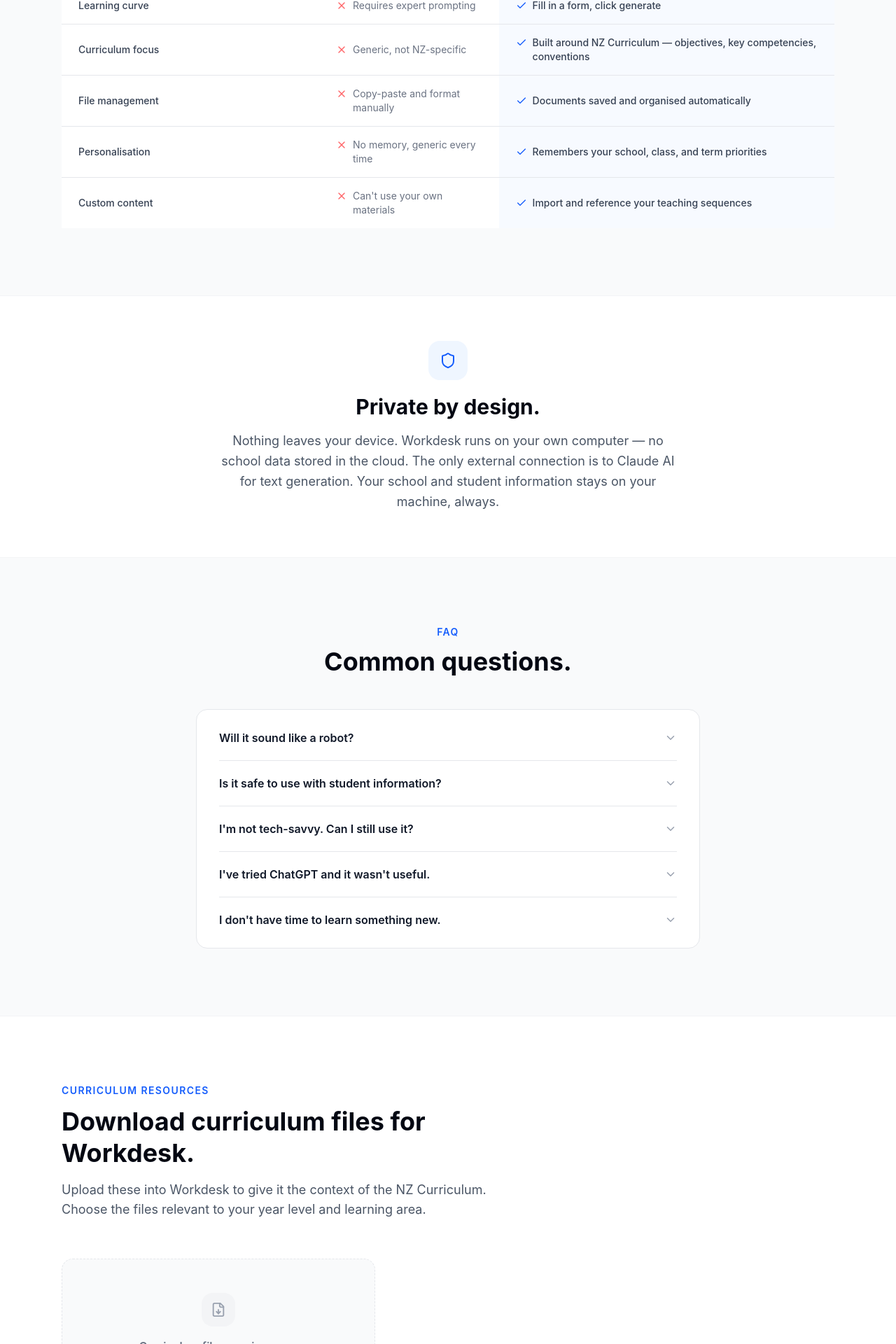
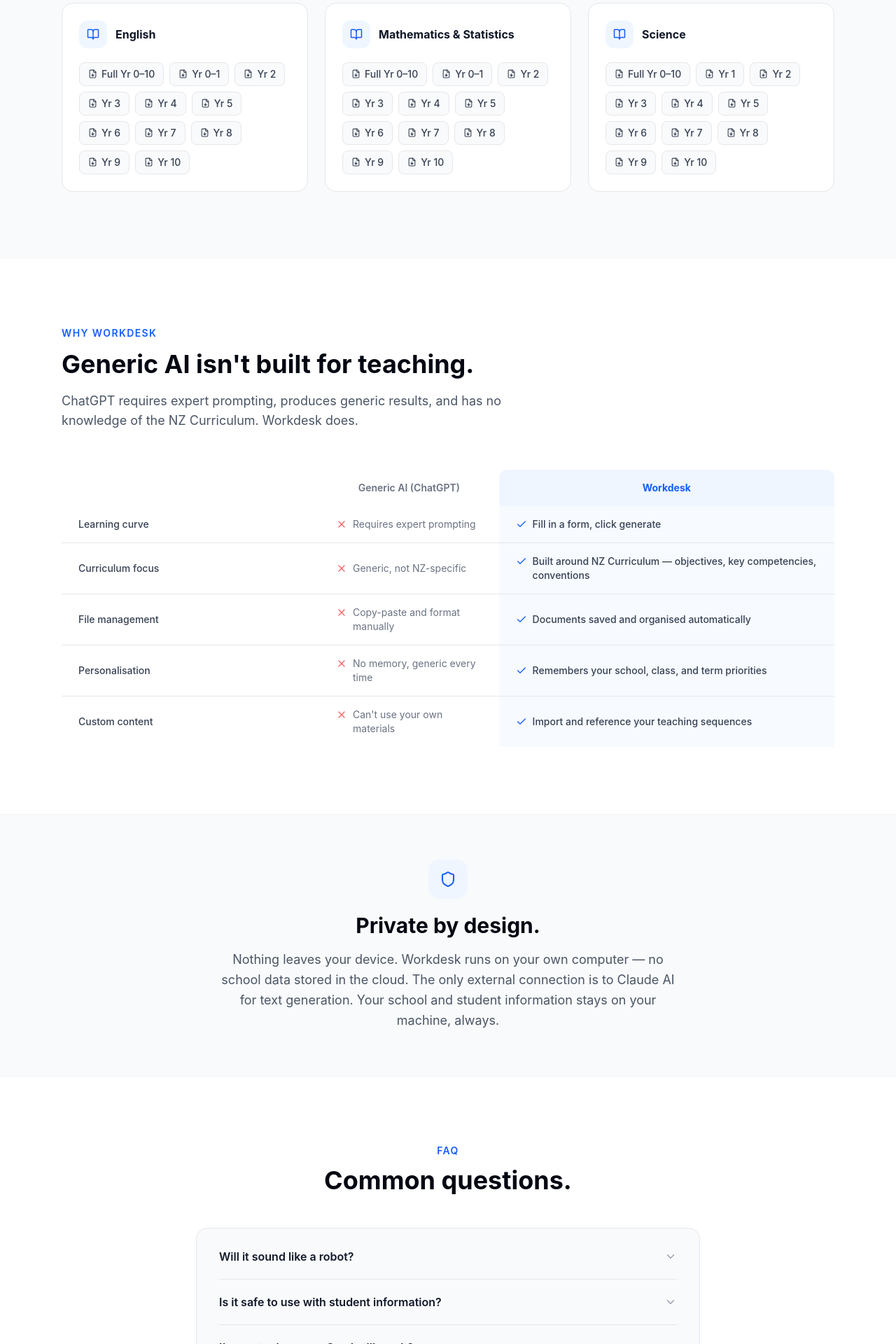
Before and after one commit to spurstate/spurstate-website, a React (Vite) app: page /workdesk in a window 1280 px wide. Shown: the part 3157-5077 px from the top of the page at 70% size. Built offline with nearby package versions, Linux system fonts and the light colour scheme.

Commit message:
add curriculum files to website

```diff
--- a/src/components/Footer.tsx
+++ b/src/components/Footer.tsx
@@ -9,7 +9,7 @@
           {/* Brand */}
           <div className="flex flex-col gap-4">
             <img src="/assets/logo.png" alt="Spurstate" className="h-14 w-auto self-start" />
-            <p className="text-sm leading-relaxed mb-4">
+            <p className="text-sm leading-relaxed mb-8">
               AI tools that work for the rest of us.
             </p>
             <div className="flex items-center gap-2 text-sm">
--- a/src/pages/Workdesk.tsx
+++ b/src/pages/Workdesk.tsx
@@ -114,10 +114,70 @@
   )
 }
 
-const curriculumFiles: { title: string; description: string; url: string | null }[] = [
-  // Add curriculum files here when ready, e.g.:
-  // { title: 'English — Year 1–4', description: 'NZ Curriculum English learning areas, Years 1–4', url: 'https://...' },
+const curriculumSubjects = [
+  {
+    subject: 'English',
+    files: [
+      { year: 'Full Yr 0–10', url: 'https://raw.githubusercontent.com/spurstate/workdesk-releases/main/nz_curriculum/english/English\u2013Yr0-10-Oct-2025.md' },
+      { year: 'Yr 0–1', url: 'https://raw.githubusercontent.com/spurstate/workdesk-releases/main/nz_curriculum/english/English-Yr0-1-Teaching-Sequence-.md' },
+      { year: 'Yr 2', url: 'https://raw.githubusercontent.com/spurstate/workdesk-releases/main/nz_curriculum/english/English-Yr2-Teaching-Sequence-.md' },
+      { year: 'Yr 3', url: 'https://raw.githubusercontent.com/spurstate/workdesk-releases/main/nz_curriculum/english/English-Yr3-Teaching-Sequence-.md' },
+      { year: 'Yr 4', url: 'https://raw.githubusercontent.com/spurstate/workdesk-releases/main/nz_curriculum/english/English-Yr4-Teaching-Sequence-.md' },
+      { year: 'Yr 5', url: 'https://raw.githubusercontent.com/spurstate/workdesk-releases/main/nz_curriculum/english/English-Yr5-Teaching-Sequence-.md' },
+      { year: 'Yr 6', url: 'https://raw.githubusercontent.com/spurstate/workdesk-releases/main/nz_curriculum/english/English-Yr6-Teaching-Sequence-.md' },
+      { year: 'Yr 7', url: 'https://raw.githubusercontent.com/spurstate/workdesk-releases/main/nz_curriculum/english/English\u2013Yr7-Teaching-Sequence-.md' },
+      { year: 'Yr 8', url: 'https://raw.githubusercontent.com/spurstate/workdesk-releases/main/nz_curriculum/english/English-Yr8-Teaching-Sequence-.md' },
+      { year: 'Yr 9', url: 'https://raw.githubusercontent.com/spurstate/workdesk-releases/main/nz_curriculum/english/English-Yr9-Teaching-Sequence-.md' },
+      { year: 'Yr 10', url: 'https://raw.githubusercontent.com/spurstate/workdesk-releases/main/nz_curriculum/english/English-Yr10-Teaching-Sequence-.md' },
+    ],
+  },
+  {
+    subject: 'Mathematics & Statistics',
+    files: [
+      { year: 'Full Yr 0–10', url: 'https://raw.githubusercontent.com/spurstate/workdesk-releases/main/nz_curriculum/maths/Mathematics\u2013and\u2013Statistics-Yr0-10.md' },
+      { year: 'Yr 0–1', url: 'https://raw.githubusercontent.com/spurstate/workdesk-releases/main/nz_curriculum/maths/Mathematics-and-Statistics-Yr0-1-Teaching-Sequence-.md' },
+      { year: 'Yr 2', url: 'https://raw.githubusercontent.com/spurstate/workdesk-releases/main/nz_curriculum/maths/Mathematics-and-Statistics-Yr-2-Teaching-Sequence-.md' },
+      { year: 'Yr 3', url: 'https://raw.githubusercontent.com/spurstate/workdesk-releases/main/nz_curriculum/maths/Mathematics-and-Statistics-Yr-3-Teaching-Sequence-.md' },
+      { year: 'Yr 4', url: 'https://raw.githubusercontent.com/spurstate/workdesk-releases/main/nz_curriculum/maths/Mathematics-and-Statistics-Yr-4-Teaching-Sequence-.md' },
+      { year: 'Yr 5', url: 'https://raw.githubusercontent.com/spurstate/workdesk-releases/main/nz_curriculum/maths/Mathematics-and-Statistics\u2013Yr-5-Teaching-Sequence-.md' },
+      { year: 'Yr 6', url: 'https://raw.githubusercontent.com/spurstate/workdesk-releases/main/nz_curriculum/maths/Mathematics-and-Statistics-Yr-6-Teaching-Sequence-.md' },
+      { year: 'Yr 7', url: 'https://raw.githubusercontent.com/spurstate/workdesk-releases/main/nz_curriculum/maths/Mathematics-and-Statistics\u2013Yr-7-Teaching-Sequence-.md' },
+      { year: 'Yr 8', url: 'https://raw.githubusercontent.com/spurstate/workdesk-releases/main/nz_curriculum/maths/Mathematics-and-Statistics-Yr-8-Teaching-Sequence-.md' },
+      { year: 'Yr 9', url: 'https://raw.githubusercontent.com/spurstate/workdesk-releases/main/nz_curriculum/maths/Mathematics-and-Statistics-Yr-9-Teaching-Sequence-.md' },
+      { year: 'Yr 10', url: 'https://raw.githubusercontent.com/spurstate/workdesk-releases/main/nz_curriculum/maths/Mathematics-and-Statistics-Yr-10-Teaching-Sequence-.md' },
+    ],
+  },
+  {
+    subject: 'Science',
+    files: [
+      { year: 'Full Yr 0–10', url: 'https://raw.githubusercontent.com/spurstate/workdesk-releases/main/nz_curriculum/science/Science-Draft-Yr0-10-Oct--2025.md' },
+      { year: 'Yr 1', url: 'https://raw.githubusercontent.com/spurstate/workdesk-releases/main/nz_curriculum/science/Science-Yr-1-teaching-sequence.md' },
+      { year: 'Yr 2', url: 'https://raw.githubusercontent.com/spurstate/workdesk-releases/main/nz_curriculum/science/Science-Yr-2-teaching-sequence.md' },
+      { year: 'Yr 3', url: 'https://raw.githubusercontent.com/spurstate/workdesk-releases/main/nz_curriculum/science/Science-Yr-3-teaching-sequence.md' },
+      { year: 'Yr 4', url: 'https://raw.githubusercontent.com/spurstate/workdesk-releases/main/nz_curriculum/science/Science-Yr-4-teaching-sequence.md' },
+      { year: 'Yr 5', url: 'https://raw.githubusercontent.com/spurstate/workdesk-releases/main/nz_curriculum/science/Science-Yr-5-teaching-sequence.md' },
+      { year: 'Yr 6', url: 'https://raw.githubusercontent.com/spurstate/workdesk-releases/main/nz_curriculum/science/Science-Yr-6-teaching-sequence.md' },
+      { year: 'Yr 7', url: 'https://raw.githubusercontent.com/spurstate/workdesk-releases/main/nz_curriculum/science/Science-Yr-7-teaching-sequence.md' },
+      { year: 'Yr 8', url: 'https://raw.githubusercontent.com/spurstate/workdesk-releases/main/nz_curriculum/science/Science-Yr-8-teaching-sequence.md' },
+      { year: 'Yr 9', url: 'https://raw.githubusercontent.com/spurstate/workdesk-releases/main/nz_curriculum/science/Science-Yr-9-teaching-sequence.md' },
+      { year: 'Yr 10', url: 'https://raw.githubusercontent.com/spurstate/workdesk-releases/main/nz_curriculum/science/Science-Yr-10-teaching-sequence.md' },
+    ],
+  },
 ]
+
+async function downloadCurriculumFile(url: string) {
+  const filename = decodeURIComponent(url.split('/').pop() ?? 'curriculum.md')
+  const response = await fetch(url)
+  const blob = await response.blob()
+  const objectUrl = URL.createObjectURL(blob)
+  const a = document.createElement('a')
+  a.href = objectUrl
+  a.download = filename
+  document.body.appendChild(a)
+  a.click()
+  document.body.removeChild(a)
+  URL.revokeObjectURL(objectUrl)
+}
 
 export default function Workdesk() {
   const [tourOpen, setTourOpen] = useState(false)
@@ -232,8 +292,48 @@
         </div>
       </section>
 
+      {/* Curriculum downloads */}
+      <section className="bg-gray-50 py-24 border-t border-gray-100">
+        <div className="max-w-6xl mx-auto px-6">
+          <div className="max-w-2xl mb-14">
+            <p className="text-blue-600 text-sm font-semibold uppercase tracking-widest mb-3">Curriculum Resources</p>
+            <h2 className="text-4xl font-bold text-gray-950 leading-tight mb-4">
+              Download curriculum files for Workdesk.
+            </h2>
+            <p className="text-lg text-gray-600">
+              These are text files from Tāhūrangi — the New Zealand Curriculum refresh. Upload them into Workdesk so it plans around exactly what you're teaching. Choose the files for your year level and learning area.
+            </p>
+          </div>
+
+          <div className="grid grid-cols-1 md:grid-cols-3 gap-6">
+            {curriculumSubjects.map((subject) => (
+              <div key={subject.subject} className="rounded-2xl border border-gray-200 p-6 hover:border-blue-200 hover:shadow-sm transition-all bg-white">
+                <div className="flex items-center gap-3 mb-5">
+                  <div className="w-10 h-10 rounded-xl bg-blue-50 flex items-center justify-center shrink-0">
+                    <BookOpen size={18} className="text-blue-600" />
+                  </div>
+                  <h3 className="font-bold text-gray-900">{subject.subject}</h3>
+                </div>
+                <div className="flex flex-wrap gap-2">
+                  {subject.files.map((file) => (
+                    <button
+                      key={file.year}
+                      onClick={() => downloadCurriculumFile(file.url)}
+                      className="inline-flex items-center gap-1.5 px-3 py-1.5 rounded-lg bg-gray-50 border border-gray-200 text-sm text-gray-700 font-medium hover:border-blue-200 hover:bg-blue-50 hover:text-blue-700 transition-colors"
+                    >
+                      <FileDown size={13} />
+                      {file.year}
+                    </button>
+                  ))}
+                </div>
+              </div>
+            ))}
+          </div>
+        </div>
+      </section>
+
       {/* Comparison */}
-      <section className="bg-gray-50 py-24">
+      <section className="bg-white py-24">
         <div className="max-w-6xl mx-auto px-6">
           <div className="max-w-2xl mb-14">
             <p className="text-blue-600 text-sm font-semibold uppercase tracking-widest mb-3">Why Workdesk</p>
@@ -278,7 +378,7 @@
       </section>
 
       {/* Privacy callout */}
-      <section className="bg-white py-16 border-y border-gray-100">
+      <section className="bg-gray-50 py-16 border-y border-gray-100">
         <div className="max-w-4xl mx-auto px-6 text-center">
           <div className="w-14 h-14 rounded-2xl bg-blue-50 flex items-center justify-center mx-auto mb-5">
             <Shield size={24} className="text-blue-600" />
@@ -291,68 +391,17 @@
       </section>
 
       {/* FAQ */}
-      <section className="bg-gray-50 py-24">
+      <section className="bg-white py-24">
         <div className="max-w-3xl mx-auto px-6">
           <div className="mb-12 text-center">
             <p className="text-blue-600 text-sm font-semibold uppercase tracking-widest mb-3">FAQ</p>
             <h2 className="text-4xl font-bold text-gray-950">Common questions.</h2>
           </div>
-          <div className="bg-white rounded-2xl border border-gray-200 px-8 py-2">
+          <div className="bg-gray-50 rounded-2xl border border-gray-200 px-8 py-2">
             {faqs.map((faq, i) => (
               <FAQ key={i} {...faq} />
             ))}
           </div>
-        </div>
-      </section>
-
-      {/* Curriculum downloads */}
-      <section className="bg-white py-24 border-t border-gray-100">
-        <div className="max-w-6xl mx-auto px-6">
-          <div className="max-w-2xl mb-14">
-            <p className="text-blue-600 text-sm font-semibold uppercase tracking-widest mb-3">Curriculum Resources</p>
-            <h2 className="text-4xl font-bold text-gray-950 leading-tight mb-4">
-              Download curriculum files for Workdesk.
-            </h2>
-            <p className="text-lg text-gray-600">
-              Upload these into Workdesk to give it the context of the NZ Curriculum. Choose the files relevant to your year level and learning area.
-            </p>
-          </div>
-
-          {curriculumFiles.length === 0 ? (
-            <div className="rounded-2xl border border-dashed border-gray-200 bg-gray-50 p-12 flex flex-col items-center justify-center text-center max-w-md">
-              <div className="w-12 h-12 rounded-2xl bg-gray-100 flex items-center justify-center mb-4">
-                <FileDown size={22} className="text-gray-400" />
-              </div>
-              <p className="font-semibold text-gray-500 mb-1">Curriculum files coming soon</p>
-              <p className="text-sm text-gray-400 leading-relaxed">We'll notify beta testers when they're available to download.</p>
-            </div>
-          ) : (
-            <div className="grid grid-cols-1 sm:grid-cols-2 lg:grid-cols-3 gap-5">
-              {curriculumFiles.map((file, i) => (
-                <div key={i} className="rounded-2xl border border-gray-200 p-6 hover:border-blue-200 hover:shadow-sm transition-all flex flex-col gap-4">
-                  <div className="w-10 h-10 rounded-xl bg-blue-50 flex items-center justify-center shrink-0">
-                    <FileDown size={18} className="text-blue-600" />
-                  </div>
-                  <div className="flex-1">
-                    <h3 className="font-bold text-gray-900 mb-1">{file.title}</h3>
-                    <p className="text-sm text-gray-500 leading-relaxed">{file.description}</p>
-                  </div>
-                  {file.url ? (
-                    <a
-                      href={file.url}
-                      download
-                      className="inline-flex items-center gap-2 px-4 py-2.5 rounded-xl bg-blue-600 text-white text-sm font-semibold hover:bg-blue-700 transition-colors self-start"
-                    >
-                      <Download size={14} />
-                      Download
-                    </a>
-                  ) : (
-                    <span className="text-xs text-gray-400 font-medium">Coming soon</span>
-                  )}
-                </div>
-              ))}
-            </div>
-          )}
         </div>
       </section>
 
```
